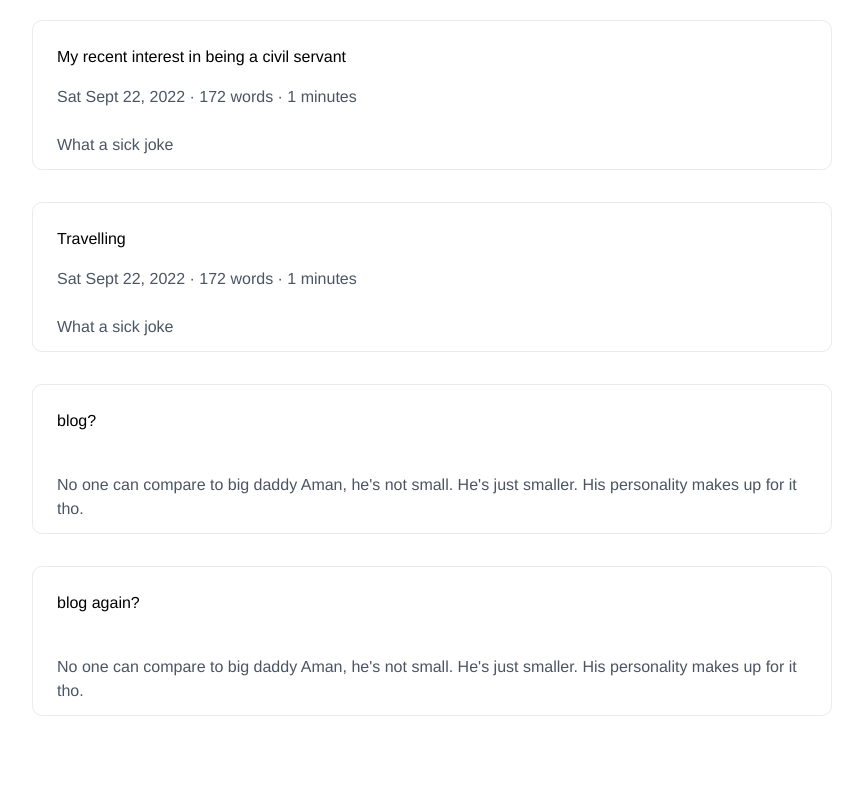
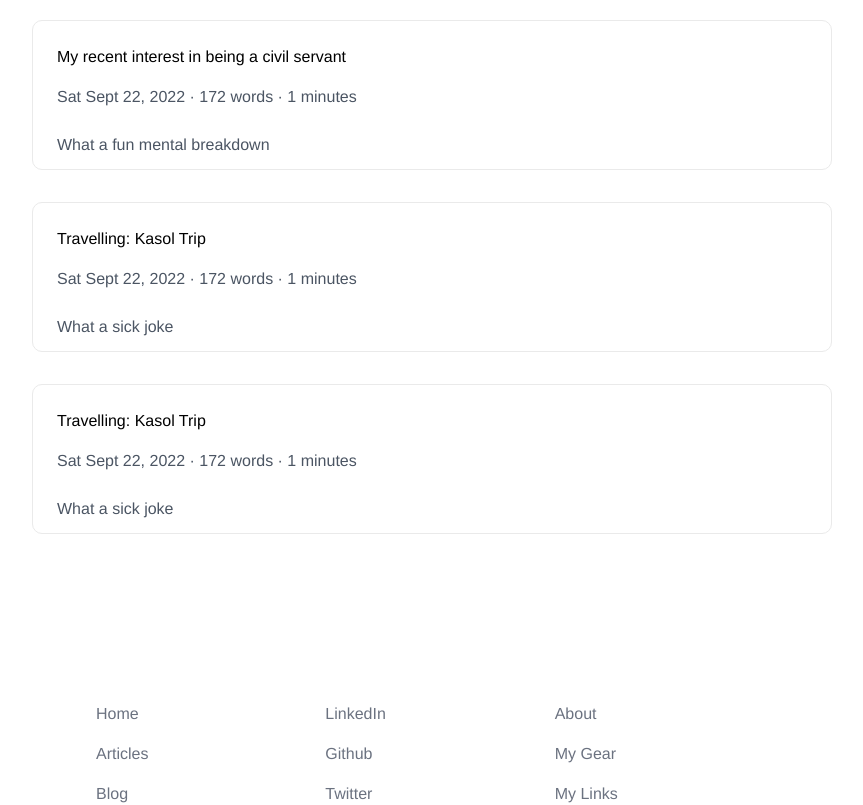
Before and after one commit to m0dulat0r/portfolio, a Next.js app: page /blog in a window 1280 px wide. Shown: the part 1820-2625 px from the top of the page, without its empty margins (208-1071 px from the left). Built offline with nearby package versions, Linux system fonts and the light colour scheme.

Commit message:
Added Articles

```diff
--- a/components/footer.tsx
+++ b/components/footer.tsx
@@ -22,6 +22,10 @@ export default function Footer(){
             <div className="flex flex-col space-y-4">
               <Link href="/">
                 <a className="text-gray-500 hover:text-gray-600 transition">Home</a>
+              </Link>
+
+              <Link href="/articles">
+                <a className="text-gray-500 hover:text-gray-600 transition">Articles</a>
               </Link>
 
               <Link href="/blog">
--- /dev/null
+++ b/pages/articles.js
@@ -0,0 +1,45 @@
+import styles from '/styles/Home.module.css'
+
+import BlogPost from '/components/blogpost'
+import Footer from "components/footer"
+
+
+export default function Blog()
+{
+
+    return(
+<>
+    <main className={styles.main}>
+
+    <h1 className= "font-bold text-5xl justify-center"> My Articles</h1>
+    <br></br>
+
+    <p className="text-gray-600 dark:text-gray-400 mb-16">Get some technical How-To's over here</p>
+    <h2 className="font-bold text-xl justify-center">Most Popular</h2>
+    <br></br>
+
+    <BlogPost
+                title = "Setting up CSGO"
+                text= "For you to RUSH B"
+                link= '/articles/csgo'
+              />
+
+<br></br>
+<br></br>
+    <h2 className="font-bold text-xl justify-center"> All Articles</h2>
+    <br></br>
+
+    <BlogPost
+                title = "Setting up CSGO"
+                text= "For you to RUSH B"
+                link= '/articles/csgo'
+                info='Fri Oct 21, 2022 · 172 words · 1 minutes'
+
+              />
+
+    </main>
+<Footer />
+
+</>
+    );
+}
--- a/pages/blog.js
+++ b/pages/blog.js
@@ -81,27 +81,23 @@ export default function Blog()
 
       <BlogPost
         title = "My recent interest in being a civil servant"
+        text= "What a fun mental breakdown"
+        href= '/blog/2022/upsc'
+        info='Sat Sept 22, 2022 · 172 words · 1 minutes'
+      />
+
+      <BlogPost
+        title = "Travelling: Kasol Trip"
         text= "What a sick joke"
         href= '/blog/2022/upsc'
         info='Sat Sept 22, 2022 · 172 words · 1 minutes'
       />
 
       <BlogPost
-        title = "Travelling"
+        title = "Travelling: Kasol Trip"
         text= "What a sick joke"
         href= '/blog/2022/upsc'
         info='Sat Sept 22, 2022 · 172 words · 1 minutes'
-      />
-
-      <BlogPost
-        title = "blog?"
-        text= "No one can compare to big daddy Aman, he's not small. He's just smaller. His personality makes up for it tho."
-        link=''
-      />
-      <BlogPost
-        title = "blog again?"
-        text= "No one can compare to big daddy Aman, he's not small. He's just smaller. His personality makes up for it tho."
-        link=''
       />
 
     </main>
```
Also changed, not shown: pages/articles/csgo.js (added).
